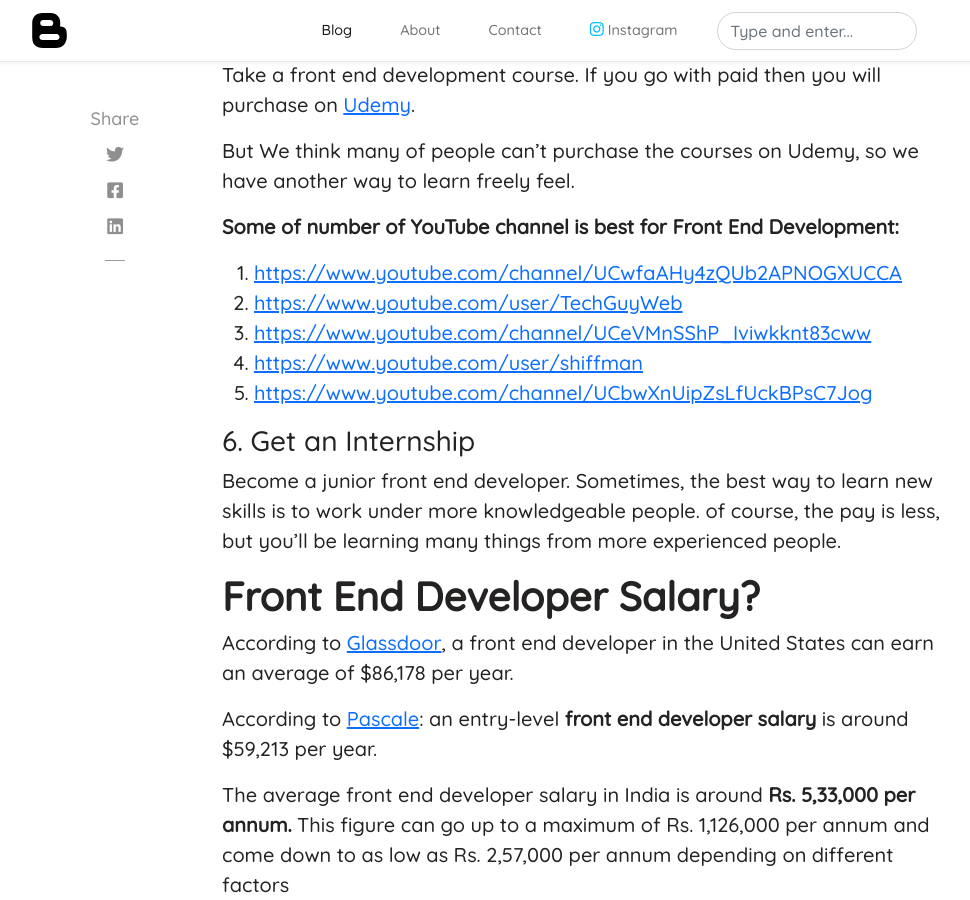
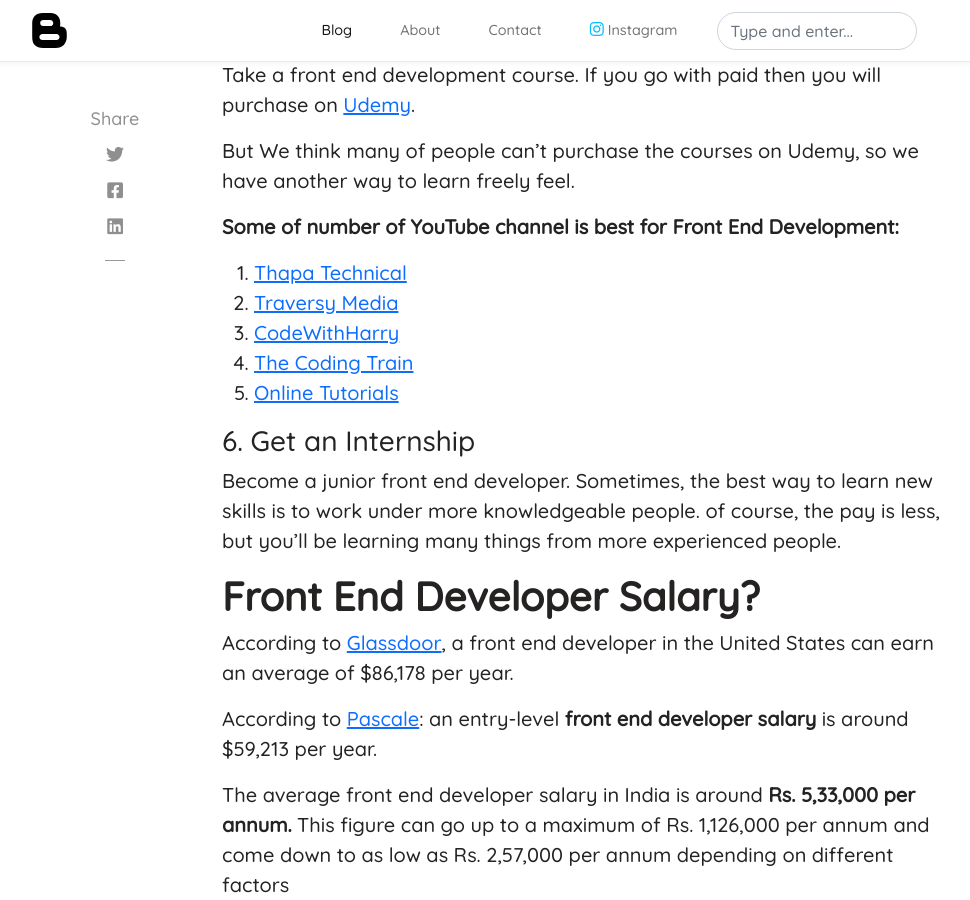
Before and after one commit to ManpreetChoudhary/thefrontendworld, a Jekyll site: the page built from _posts/2021-01-19- how-to-become-a-front-end-developer.md, in a window 1280 px wide and 900 px high, scrolled down 2662 px. Shown: the whole window, without its empty margins (50-1020 px from the left). Built offline with Jekyll 4.4.1, drawn with Linux system fonts in a browser that asks for light colours; comment, search, counter and statistics services are not loaded.

Commit message:
Update from Forestry.io Manpreet  Singh updated _posts/2021-01-19- how-to-become-a-front-end-developer.md

```diff
--- a/_posts/2021-01-19- how-to-become-a-front-end-developer.md
+++ b/_posts/2021-01-19- how-to-become-a-front-end-developer.md
@@ -63,11 +63,11 @@ But We think many of people can't purchase the courses on Udemy, so we have anot
 
 **Some of number of YouTube channel is best for Front End Development:**
 
-1. [https://www.youtube.com/channel/UCwfaAHy4zQUb2APNOGXUCCA](https://www.youtube.com/channel/UCwfaAHy4zQUb2APNOGXUCCA "https://www.youtube.com/channel/UCwfaAHy4zQUb2APNOGXUCCA")
-2. [https://www.youtube.com/user/TechGuyWeb](https://www.youtube.com/user/TechGuyWeb "https://www.youtube.com/user/TechGuyWeb")
-3. [https://www.youtube.com/channel/UCeVMnSShP_Iviwkknt83cww](https://www.youtube.com/channel/UCeVMnSShP_Iviwkknt83cww "https://www.youtube.com/channel/UCeVMnSShP_Iviwkknt83cww")
-4. [https://www.youtube.com/user/shiffman](https://www.youtube.com/user/shiffman "https://www.youtube.com/user/shiffman")
-5. [https://www.youtube.com/channel/UCbwXnUipZsLfUckBPsC7Jog](https://www.youtube.com/channel/UCbwXnUipZsLfUckBPsC7Jog "https://www.youtube.com/channel/UCbwXnUipZsLfUckBPsC7Jog")
+1. [Thapa Technical](https://www.youtube.com/channel/UCwfaAHy4zQUb2APNOGXUCCA "Thapa Technical")
+2. [Traversy Media](https://www.youtube.com/user/TechGuyWeb "Traversy Media ")
+3. [CodeWithHarry](https://www.youtube.com/channel/UCeVMnSShP_Iviwkknt83cww "CodeWithHarry")
+4. [The Coding Train](https://www.youtube.com/user/shiffman "The Coding Train")
+5. [Online Tutorials](https://www.youtube.com/channel/UCbwXnUipZsLfUckBPsC7Jog "Online Tutorials")
 
 ### 6. Get an Internship
 
```
